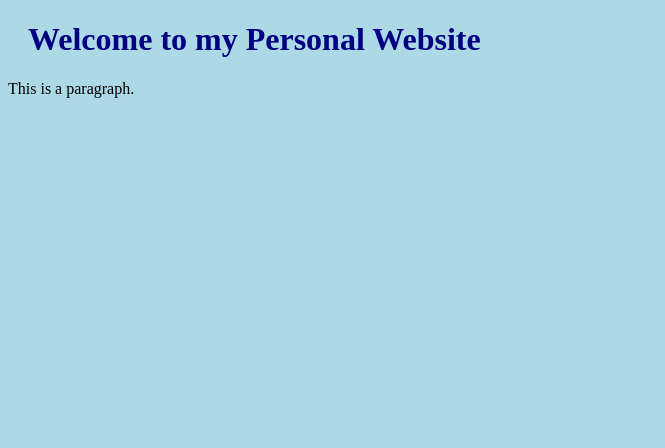
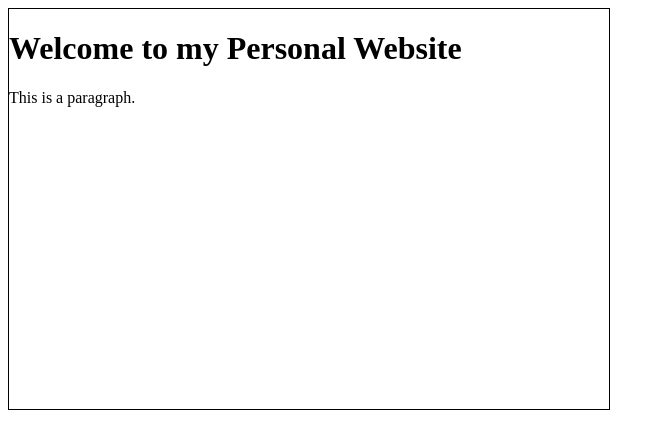
Before and after one commit to garyli0806/garyli0806.github.io, a plain HTML site: page index.html in a window 1280 px wide. Shown: the whole page, without its empty margins (0-665 px from the left). Drawn offline with Linux system fonts and the light colour scheme.

Commit message:
Created new div

```diff
--- a/index.html
+++ b/index.html
@@ -7,7 +7,7 @@
   <title>MAIN PAGE</title>
 </head>
 <body>
-  <div class="container">
+  <div class="portfolioHeader">
       <h1>Welcome to my Personal Website</h1>
       <p>This is a paragraph.</p>
   </div>
--- a/style.css
+++ b/style.css
@@ -1,8 +1,6 @@
-body {
-  background-color: lightblue;
+.portfolioHeader{
+  height:400px;
+  width:600px;
+  border:1px solid;
+  background-color: 009900;
 }
-
-h1 {
-  color: navy;
-  margin-left: 20px;
-}
```
